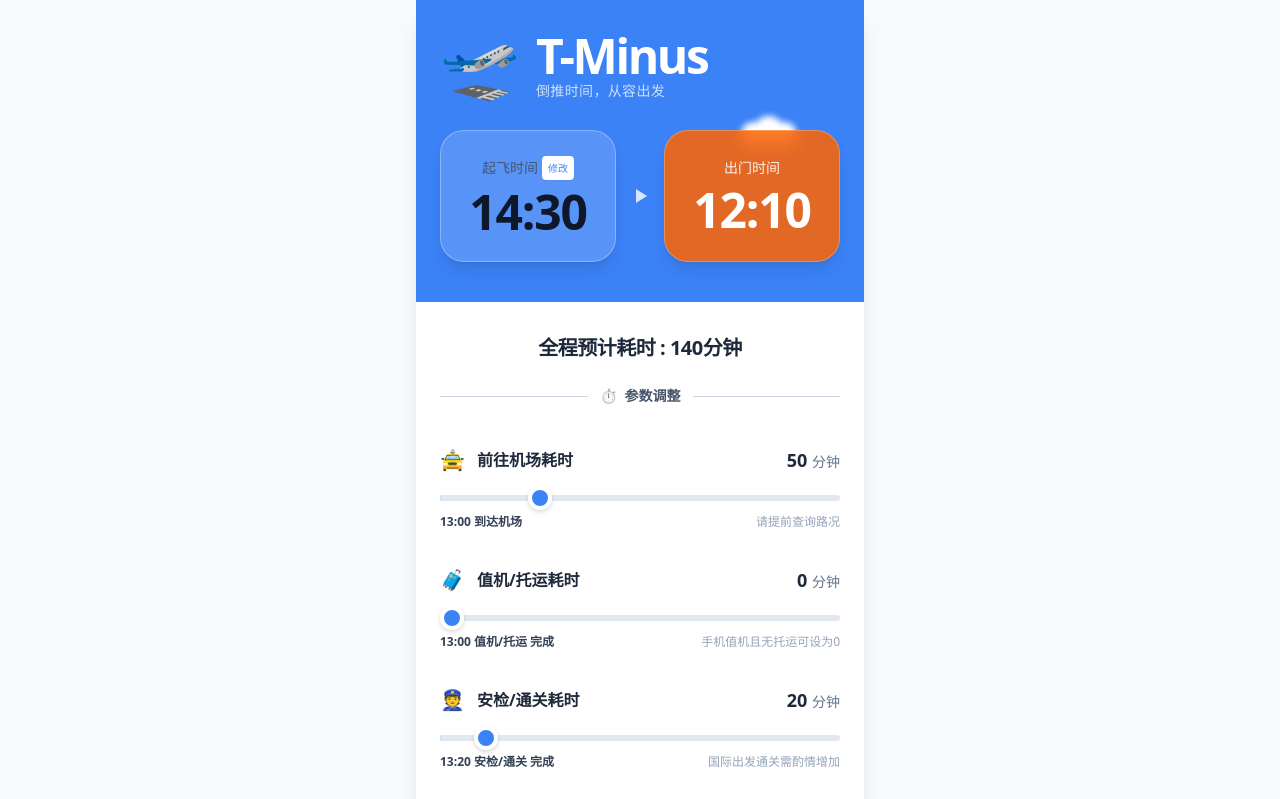
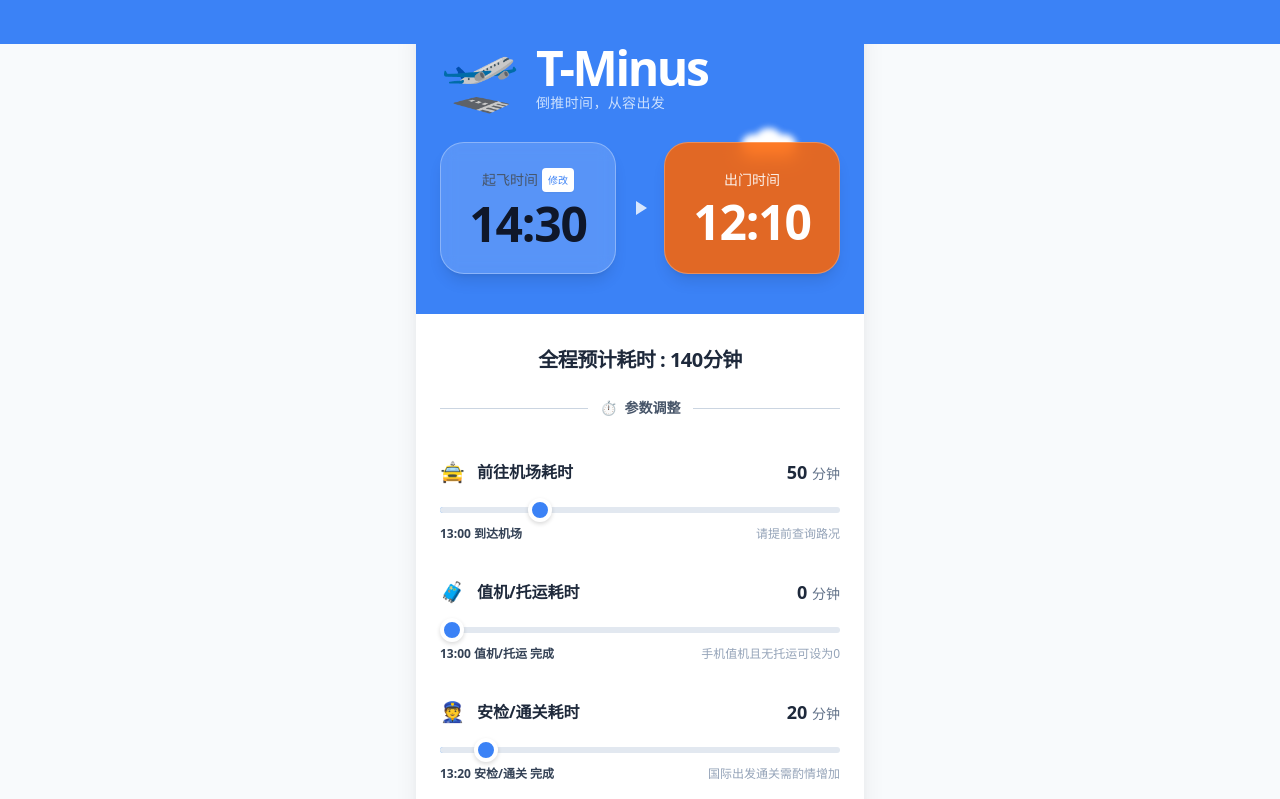
Before and after one commit to mixtron-smart/T-Minus, a plain HTML site: page index.html in a window 1280 px wide. Shown: the top 799 px of the page. Drawn offline with nearby package versions, Linux system fonts and the light colour scheme.

Commit message:
Fix status bar background to blue - ensure full coverage

```diff
--- a/index.html
+++ b/index.html
@@ -141,7 +141,6 @@ body {
  -webkit-tap-highlight-color: transparent;
  font-family: -apple-system, BlinkMacSystemFont, "Segoe UI", Roboto, Helvetica, Arial, sans-serif;
  background-color: #f8fafc;
- padding-top: env(safe-area-inset-top, 0);
  padding-left: env(safe-area-inset-left, 0);
  padding-right: env(safe-area-inset-right, 0);
 }
@@ -153,10 +152,15 @@ body::before {
  top: 0;
  left: 0;
  right: 0;
- height: env(safe-area-inset-top, 0);
+ height: max(env(safe-area-inset-top, 0), 44px);
  background: var(--status-bar-color);
- z-index: 50;
+ z-index: 9999;
  pointer-events: none;
+}
+
+/* 蓝色头部从顶部开始，内容区域避开状态栏 */
+.header-with-status-bar {
+ padding-top: max(env(safe-area-inset-top, 0), 44px);
 }
 </style>
 </head>
@@ -455,8 +459,8 @@ setTimeout(() => setIsFlying(false), 1200);
 return (
 <div className="min-h-screen bg-slate-50 font-sans text-slate-800 flex justify-center">
 <div className="w-full max-w-md bg-white min-h-screen shadow-xl flex flex-col relative">
-{/* 蓝色头部 - 增加 overflow-hidden */}
-<div className="bg-[#3b82f6] text-white pt-8 pb-10 px-6 relative z-10 overflow-hidden">
+      {/* 蓝色头部 - 增加 overflow-hidden */}
+      <div className="bg-[#3b82f6] text-white pb-10 px-6 relative z-10 overflow-hidden header-with-status-bar">
 {/* --- 背景装饰：纯白泡泡云 (轨道优化: 60px - 150px) + 景深模糊 (3px) --- */}
 <div className="absolute inset-0 pointer-events-none select-none overflow-hidden">
 {/* 1. 小云 (远景) -> bottom:150px, blur-[3px] */}
```
